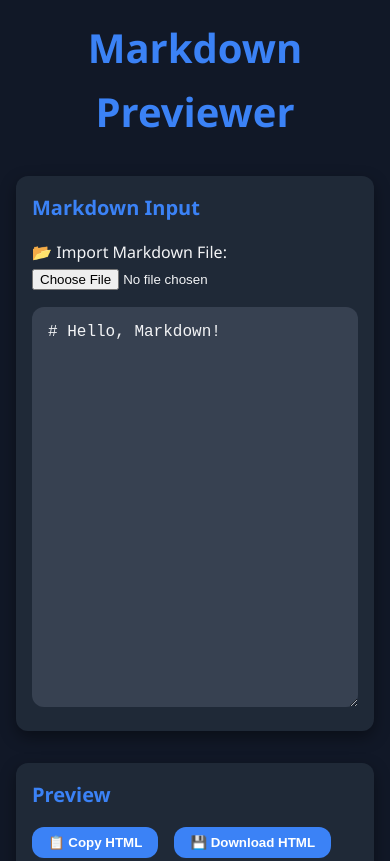
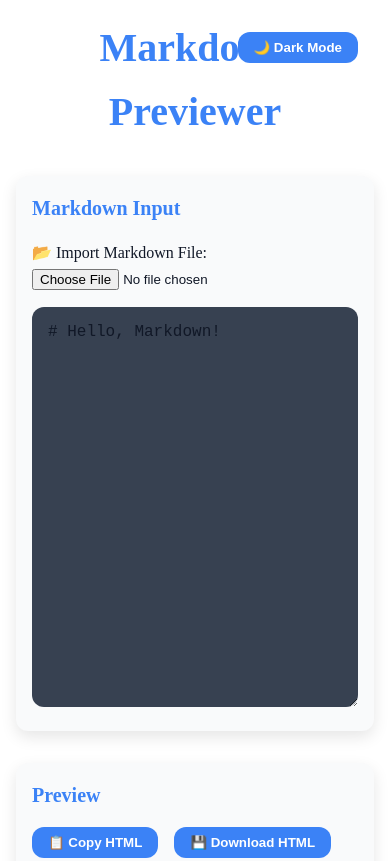
Before and after one commit to ctonneslan/markdown-previewer, a plain HTML site: page index.html in a window 390 px wide. Shown: the top 861 px of the page. Drawn offline with nearby package versions, Linux system fonts and the light colour scheme.

Commit message:
Added light/dark mode toggling

```diff
--- a/index.html
+++ b/index.html
@@ -9,6 +9,7 @@
 <body>
   <header>
     <h1>Markdown Previewer</h1>
+    <button id="theme-toggle" title="Toggle theme">🌙 Dark Mode</button>
   </header>
 
   <main>
--- a/script.js
+++ b/script.js
@@ -1,5 +1,28 @@
 const input = document.getElementById("markdown-input");
 const preview = document.getElementById("preview");
+
+const themeToggle = document.getElementById("theme-toggle");
+const root = document.body;
+
+function setTheme(isDark) {
+  if (isDark) {
+    root.classList.add("dark");
+    themeToggle.textContent = "☀️ Light Mode";
+    localStorage.setItem("theme", "dark");
+  } else {
+    root.classList.remove("dark");
+    themeToggle.textContent = "🌙 Dark Mode";
+    localStorage.setItem("theme", "light");
+  }
+}
+
+themeToggle.addEventListener("click", () => {
+  const isDark = !root.classList.contains("dark");
+  setTheme(isDark);
+});
+
+// On load
+setTheme(localStorage.getItem("theme") === "dark");
 
 // Configure marked (optional: sanitize HTML)
 marked.setOptions({
--- a/styles.css
+++ b/styles.css
@@ -1,12 +1,38 @@
 :root {
+  --bg: #ffffff;
+  --panel: #f9fafb;
+  --text: #111827;
+  --accent: #3b82f6;
+  --border-radius: 12px;
+  --shadow: 0 6px 16px rgba(0, 0, 0, 0.1);
+}
+
+body.dark {
   --bg: #111827;
   --panel: #1f2937;
   --text: #f3f4f6;
   --accent: #3b82f6;
-  --border-radius: 12px;
   --shadow: 0 6px 16px rgba(0, 0, 0, 0.4);
-  --font: 'Segoe UI', Tahoma, Geneva, Verdana, sans-serif;
 }
+
+#theme-toggle {
+  position: absolute;
+  top: 1rem;
+  right: 1rem;
+  background: var(--accent);
+  color: white;
+  border: none;
+  padding: 0.5rem 1rem;
+  border-radius: var(--border-radius);
+  cursor: pointer;
+  font-weight: 600;
+  transition: background 0.3s ease;
+}
+
+#theme-toggle:hover {
+  background: #2563eb;
+}
+
 
 * {
   box-sizing: border-box;
@@ -26,6 +52,7 @@ body {
 header {
   text-align: center;
   margin-bottom: 2rem;
+  position: relative;
 }
 
 h1 {
```
